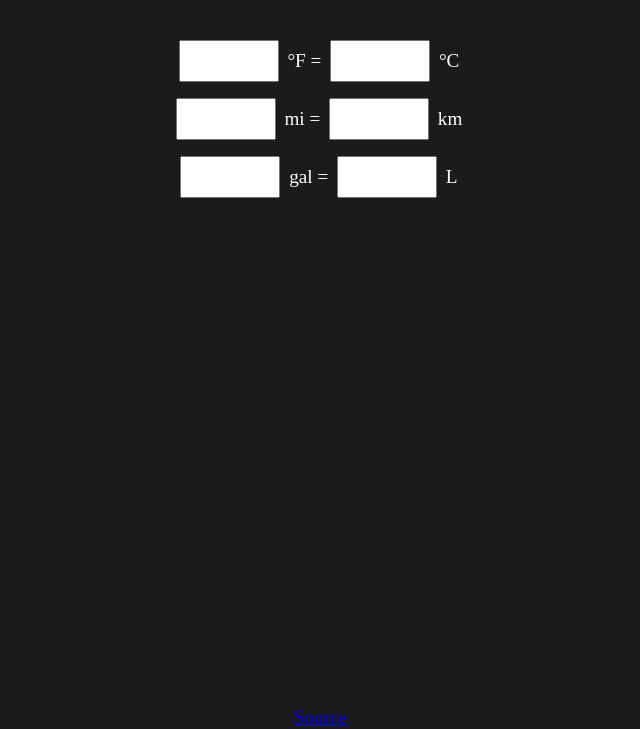
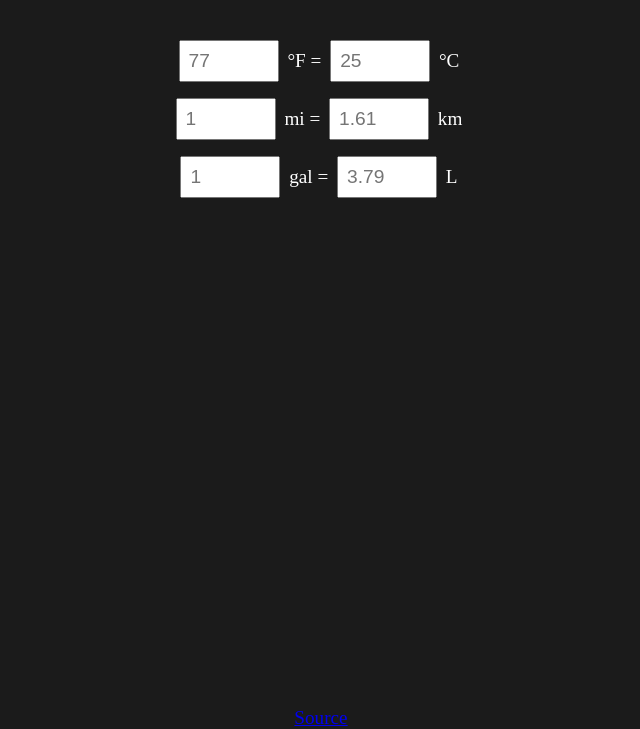
Before and after one commit to abizerluqmanji/unit-converter, a plain HTML site: page index.html in a window 1280 px wide. Shown: the part 71-800 px from the top of the page, without its empty margins (319-959 px from the left). Drawn offline with Linux system fonts and the light colour scheme.

Commit message:
add placeholders

```diff
--- a/index.html
+++ b/index.html
@@ -13,21 +13,21 @@
             Ez Unit Converter
         </h1>
         <div class="conversion-row">
-            <input type="number" id="fahrenheit">
+            <input type="number" id="fahrenheit" placeholder="77">
             <span>°F =</span>
-            <input type="number" id="celsius">
+            <input type="number" id="celsius" placeholder="25">
             <span>°C</span>
         </div>
         <div class="conversion-row">
-            <input type="number" id="miles">
+            <input type="number" id="miles" placeholder="1">
             <span>mi =</span>
-            <input type="number" id="kilometers">
+            <input type="number" id="kilometers" placeholder="1.61">
             <span>km</span>
         </div>
         <div class="conversion-row">
-            <input type="number" id="gallons">
+            <input type="number" id="gallons" placeholder="1">
             <span>gal =</span>
-            <input type="number" id="liters">
+            <input type="number" id="liters" placeholder="3.79">
             <span>L</span>
         </div>
     </div>
```
